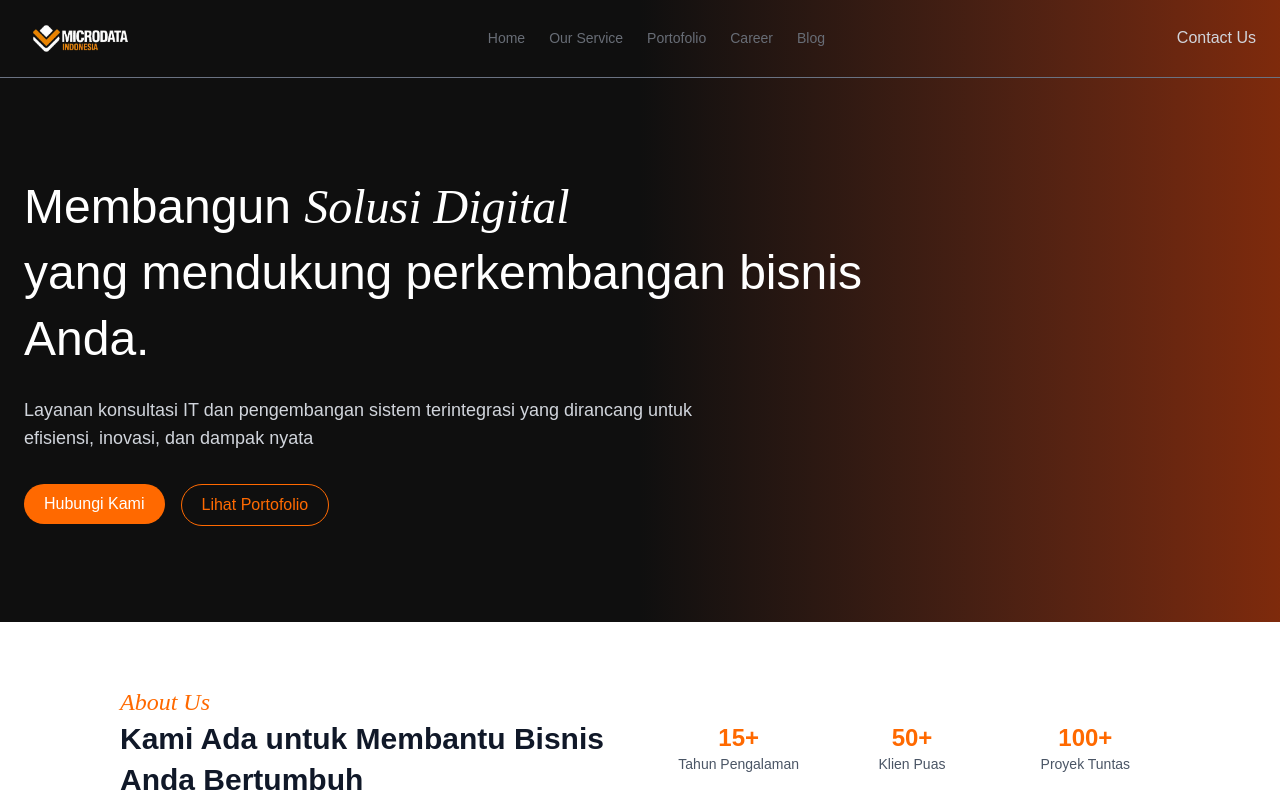
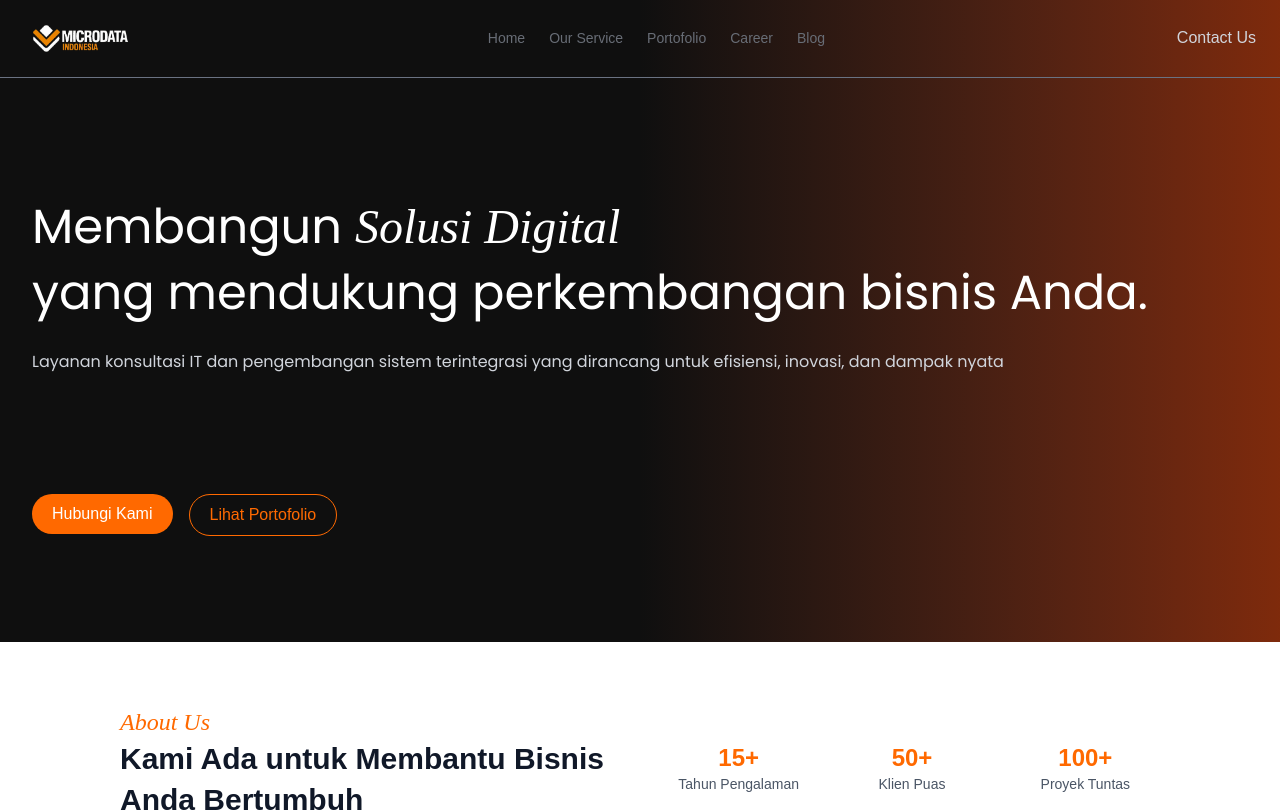
Before and after one commit to Diaz1812/frontend, a Next.js app: page /home in a window 1280 px wide. Shown: the top 812 px of the page. Built offline with nearby package versions, Linux system fonts and the light colour scheme.

Commit message:
Update Banner

```diff
--- a/src/app/components/home/Banner.tsx
+++ b/src/app/components/home/Banner.tsx
@@ -6,9 +6,10 @@ import React from 'react';
 const HeroBanner: React.FC = () => {
   return (
     <section className="bg-gradient-to-r from-[#0f0f0f] via-[#0f0f0f] to-orange-900 text-white py-16 md:py-24">
-      <div className="container mx-auto px-4 md:px-6">
-        <div className="max-w-4xl text-left">
-          <h1 className="text-3xl sm:text-4xl md:text-5xl leading-snug mb-6">
+      <div className="container mx-auto px-4 sm:px-6 md:px-8 pt-[40px] md:pt-[20px] pb-[10px] md:pb-[5 px] flex flex-col gap-[8px] sm:gap-[10px] md:gap-[16px]">
+
+        <div className="max-w-6xl text-left">
+          <h1 className="text-3xl sm:text-4xl md:text-5xl font-medium leading-snug mb-6" style={{ fontFamily: 'Poppins' }}>
             Membangun{' '}
             <span className="text-white italic" style={{ fontFamily: 'Dancing Script' }}>
               Solusi Digital
@@ -17,7 +18,7 @@ const HeroBanner: React.FC = () => {
             yang mendukung perkembangan bisnis <span className="text-white">Anda.</span>
           </h1>
 
-          <p className="text-gray-300 max-w-2xl mb-8 text-base md:text-lg">
+          <p className="text-gray-300 max-w-6xl mb-30 text-base md:text-Z" style={{ fontFamily: 'Poppins' }}>
             Layanan konsultasi IT dan pengembangan sistem terintegrasi yang dirancang untuk efisiensi, inovasi, dan dampak nyata
           </p>
 
```
